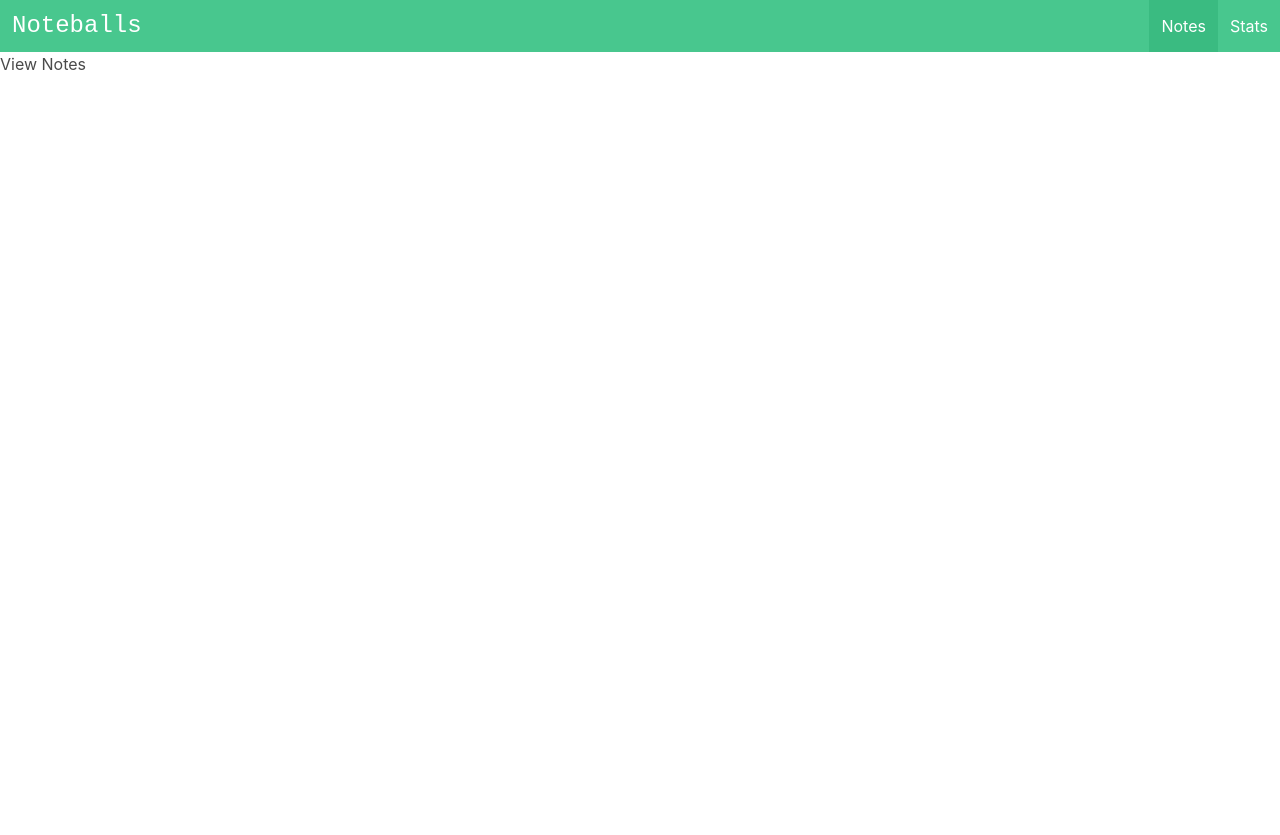
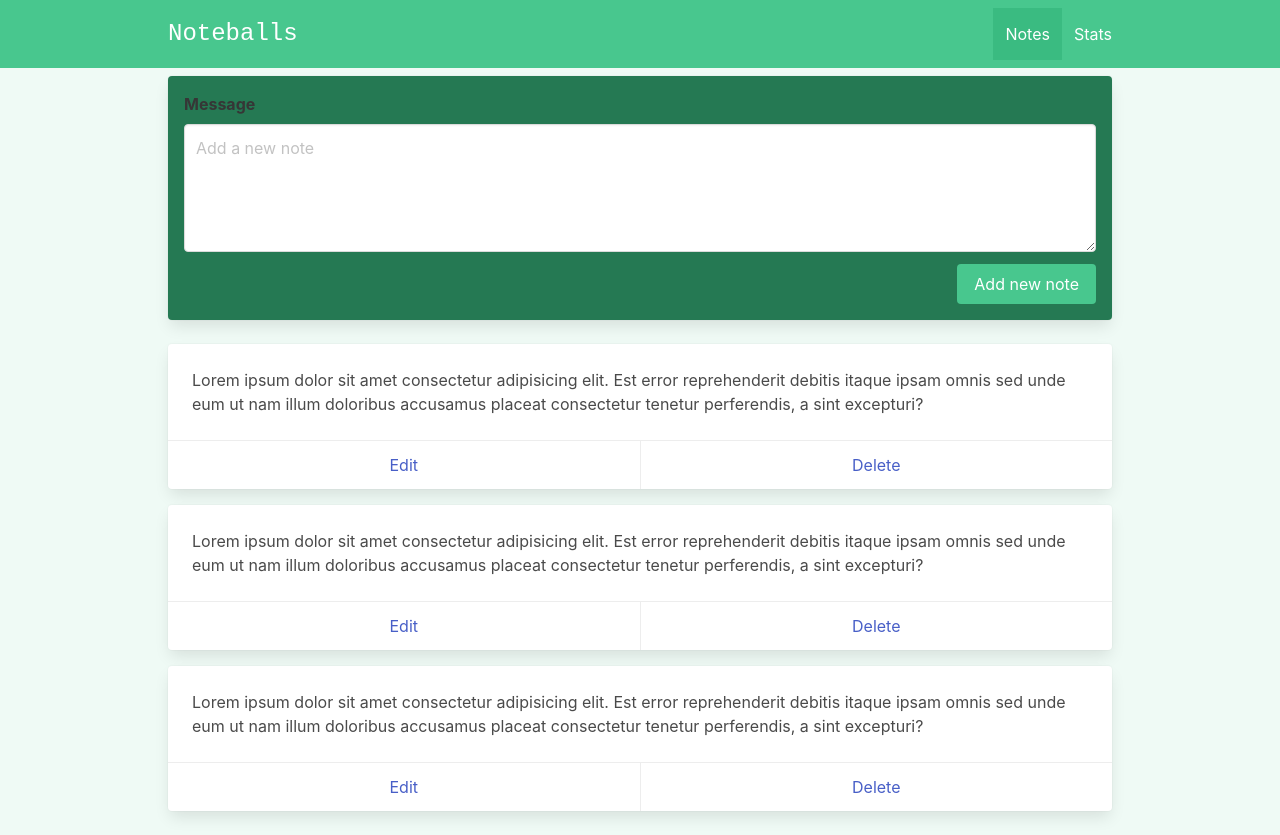
Before and after one commit to coffebean19/vuejs-course-noteballs, a Vue app: page /#/ in a window 1280 px wide. Before the commit the page ends 800 px from the top, so only its background shows below. Built offline with nearby package versions, Linux system fonts and the light colour scheme.

Commit message:
Section 14 Finished.

```diff
--- a/index.html
+++ b/index.html
@@ -1,5 +1,5 @@
 <!DOCTYPE html>
-<html lang="en">
+<html lang="en" class="has-background-success-light">
   <head>
     <meta charset="UTF-8">
     <link rel="icon" href="/favicon.ico">
--- a/src/App.vue
+++ b/src/App.vue
@@ -1,7 +1,8 @@
 <template>
   <NavBar />
-
-  <RouterView />
+  <div class="container is-max-desktop p-2">
+    <RouterView />
+  </div>
 </template>
 
 <script setup>
--- a/src/components/layout/NavBar.vue
+++ b/src/components/layout/NavBar.vue
@@ -1,20 +1,42 @@
 <template>
   <nav class="navbar is-success" role="navigation" aria-label="main navigation">
+    <div class="container is-max-desktop p-2">
       <div class="navbar-brand">
         <div class="navbar-item is-size-4 is-family-monospace">Noteballs</div>
 
-      <a role="button" class="navbar-burger" aria-label="menu" aria-expanded="false" data-target="navbarBasicExample">
+        <a @click.prevent="showModal = !showModal" role="button" :class="{ 'is-active': showModal }" class="navbar-burger"
+          aria-label="menu" aria-expanded="false" data-target="navbarBasicExample">
           <span aria-hidden="true"></span>
           <span aria-hidden="true"></span>
           <span aria-hidden="true"></span>
         </a>
       </div>
-
-    <div id="navbarBasicExample" class="navbar-menu">
+      <div id="navbarBasicExample" :class="{ 'is-active': showModal }" class="navbar-menu">
         <div class="navbar-end">
           <RouterLink to="/" class="navbar-item" active-class="is-active">Notes</RouterLink>
           <RouterLink to="/stats" class="navbar-item" active-class="is-active">Stats</RouterLink>
         </div>
       </div>
+    </div>
+
   </nav>
 </template>
+
+<script setup>
+//imports
+import { ref } from "vue";
+
+//Navbar burger button
+const showModal = ref(false);
+
+</script>
+
+<style scoped>
+@media (max-width: 1023px) {
+  .navbar-menu {
+    position: absolute;
+    left: 0;
+    width: 100%;
+  }
+}
+</style>
--- a/src/views/ViewNotes.vue
+++ b/src/views/ViewNotes.vue
@@ -1,3 +1,31 @@
 <template>
-  <h1>View Notes</h1>
+  <div class="notes">
+    <div class="card has-background-success-dark p-4 mb-5">
+      <div class="field">
+        <label class="label">Message</label>
+        <div class="control">
+          <textarea class="textarea" placeholder="Add a new note" />
+        </div>
+      </div>
+
+      <div class="field is-grouped is-grouped-right">
+        <div class="control">
+          <button class="button is-link  has-background-success">Add new note</button>
+        </div>
+      </div>
+    </div>
+
+    <div :key="i" v-for="i in 3" class="card mb-4">
+      <div class="card-content">
+        <div class="content">
+          Lorem ipsum dolor sit amet consectetur adipisicing elit. Est error reprehenderit debitis itaque ipsam omnis sed
+          unde eum ut nam illum doloribus accusamus placeat consectetur tenetur perferendis, a sint excepturi?
+        </div>
+      </div>
+      <footer class="card-footer">
+        <a href="#" class="card-footer-item">Edit</a>
+        <a href="#" class="card-footer-item">Delete</a>
+      </footer>
+    </div>
+  </div>
 </template>
```
Lines whose indentation alone changed are shown as unchanged.
